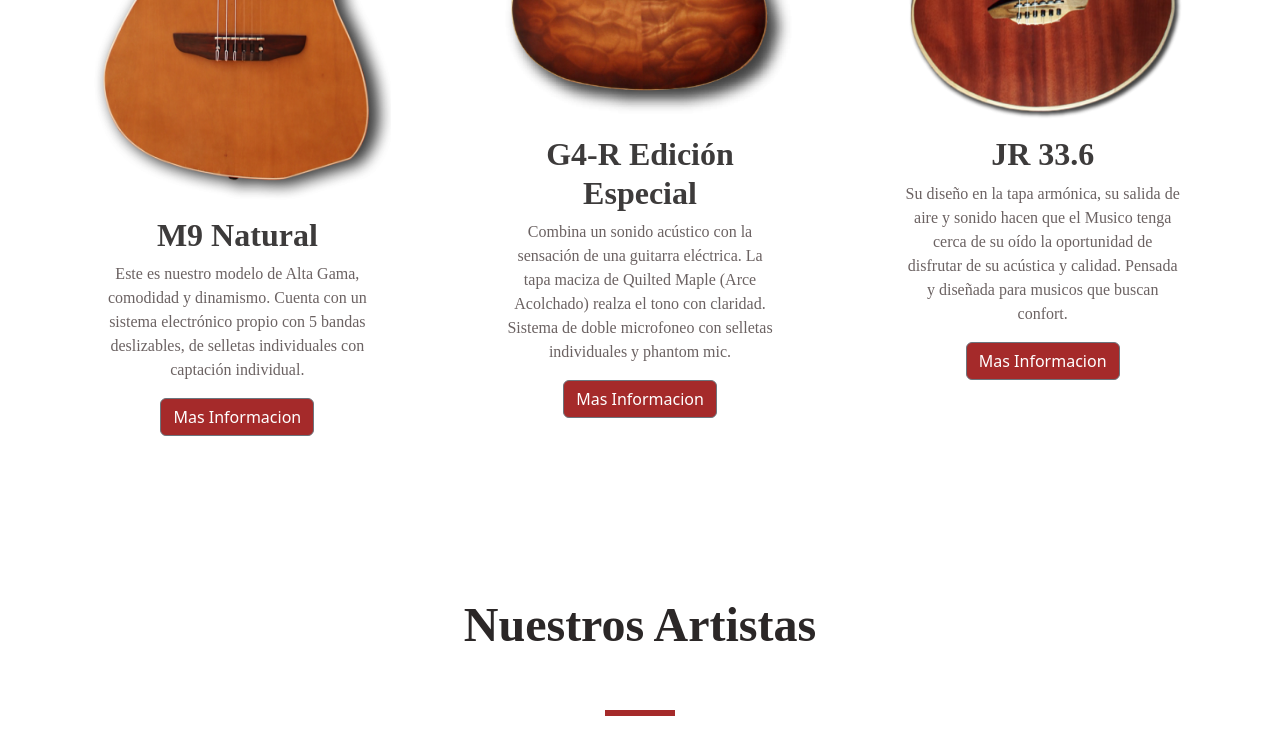
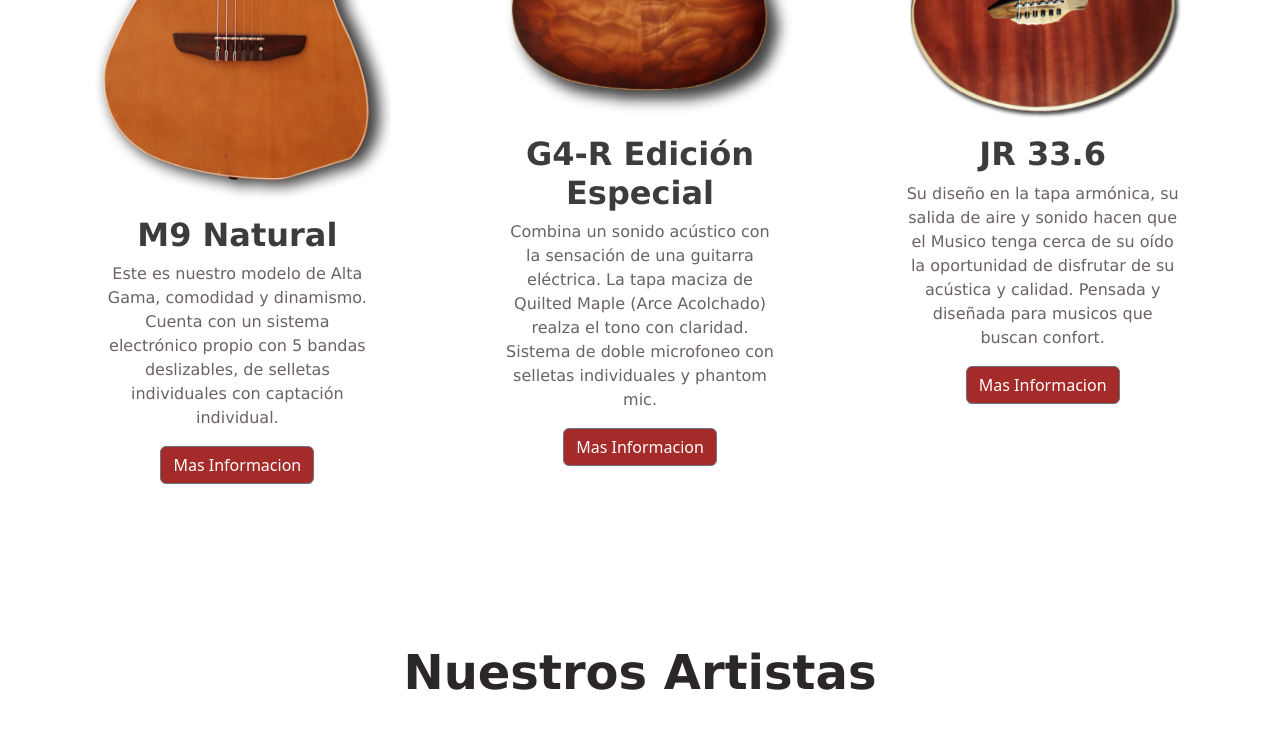
Before and after one commit to RodrigoKapp/GuitarrasCasas-R-Kapp, a plain HTML site: page index.html in a window 1280 px wide. Shown: the part 1980-2735 px from the top of the page. Drawn offline with nearby package versions, Linux system fonts and the light colour scheme.

Commit message:
fuentes listas

```diff
--- a/css/partials/_estilosbtn.scss
+++ b/css/partials/_estilosbtn.scss
@@ -1,2 +1,4 @@
 .btn {
     background-color: $colorBtn;
+
+}
--- a/css/partials/_footer.scss
+++ b/css/partials/_footer.scss
@@ -40,8 +40,8 @@ footer {
     .bi {
 
         width: 20px;
-        &:hover{
-            color: $hoverFooter;
+        &:hover {
+            color: $hoverFooter ;
         }
 
     }
--- a/css/partials/_fuentes.scss
+++ b/css/partials/_fuentes.scss
@@ -2,13 +2,13 @@ h1 {
     font-family:'Lucida Sans', 'Lucida Sans Regular', 'Lucida Grande', 'Lucida Sans Unicode', Geneva, Verdana, sans-serif;
     font-weight:bolder;
     font-size: 48px;
-    color: rgb(43, 39, 39);
+    color: $color-h1;
 }
 
 .card-title {
 
     text-align: center;
-    font-family: "Sentinel SSm A","Sentinel SSm B",serif;
+    font-family:'Lucida Sans', 'Lucida Sans Regular', 'Lucida Grande', 'Lucida Sans Unicode', Geneva, Verdana, sans-serif;
     font-weight:bolder;
 
     color: rgb(61, 59, 59);
@@ -18,7 +18,7 @@ h1 {
 .card-text {
 
     text-align: center;
-    font-family: "Sentinel SSm A","Sentinel SSm B",serif;
+    font-family:'Lucida Sans', 'Lucida Sans Regular', 'Lucida Grande', 'Lucida Sans Unicode', Geneva, Verdana, sans-serif;
     font-weight:400;
     color: rgb(107, 98, 98);
 }
--- a/css/partials/_variables.scss
+++ b/css/partials/_variables.scss
@@ -2,4 +2,6 @@ $colorNav:rgb(255, 255, 255);
 
 $colorBtn: #a52a2a;
 
-$hoverFooter:  rgb(141, 141, 141);
+$hoverFooter:grey;
+
+$color-h1: rgb(43, 39, 39)
```
Also changed, not shown: css/styles.css, 1 other file.
